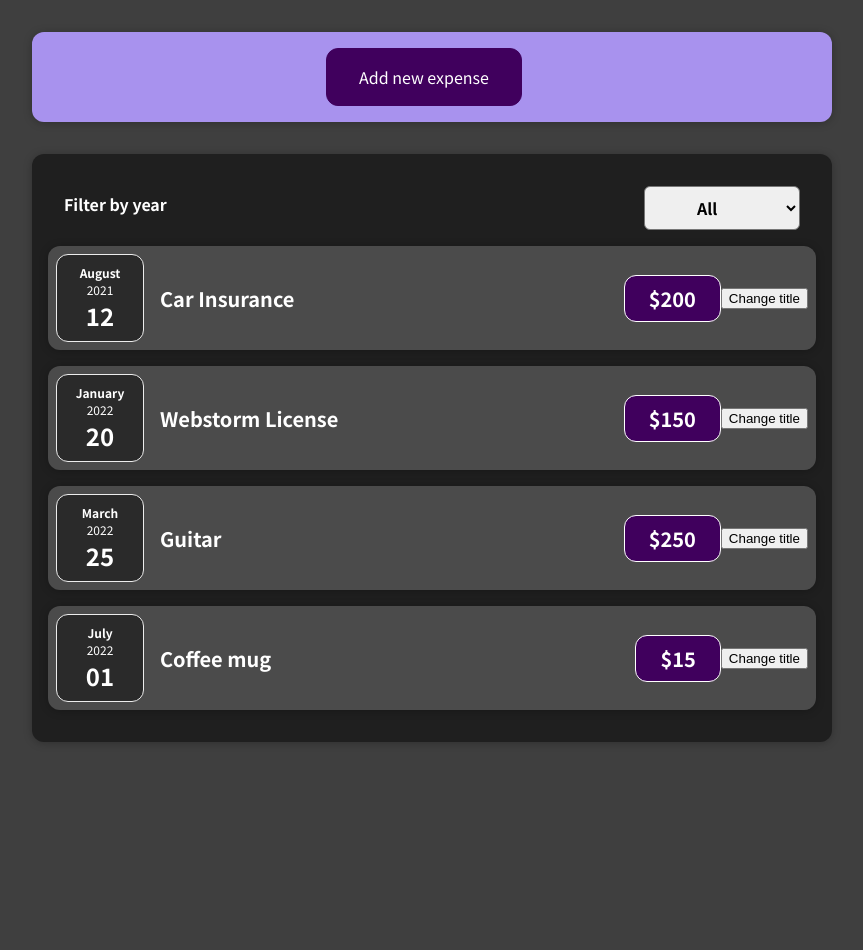
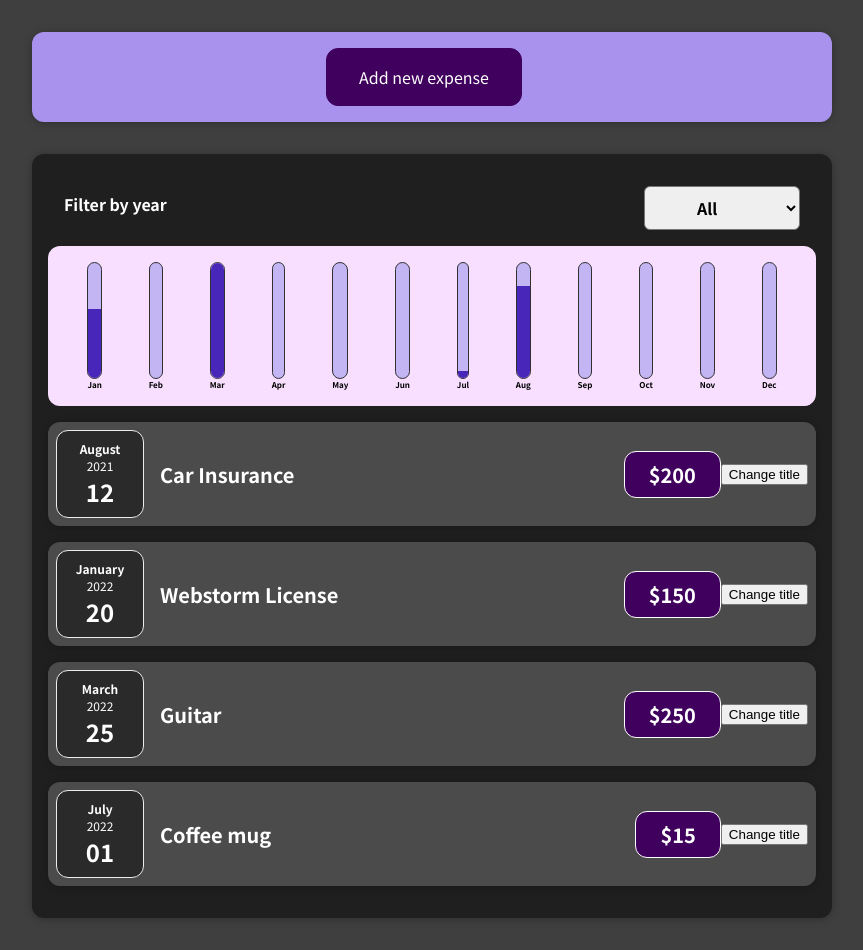
Before and after one commit to JS-Taiyou/my-react-course, a React (Create React App) app: page / in a window 1280 px wide. Shown: the whole page, without its empty margins (208-1071 px from the left). Before the commit the page ends 800 px from the top, so only its background shows below. Built offline with nearby package versions, Linux system fonts and the light colour scheme.

Commit message:
Fixed race condition

```diff
--- /dev/null
+++ b/src/components/Chart/Chart.css
@@ -0,0 +1,9 @@
+.chart {
+    padding: 1rem;
+    border-radius: 12px;
+    background-color: #f8dfff;
+    text-align: center;
+    display: flex;
+    justify-content: space-around;
+    height: 10rem;
+}
--- /dev/null
+++ b/src/components/Chart/Chart.js
@@ -0,0 +1,18 @@
+import React from "react";
+import "./Chart.css";
+import ChartBar from "./ChartBar";
+
+const Chart = (props) => {
+    const totalMaximum = Math.max(...props.dataPoints.map(dataPoint => dataPoint.value));
+    return <div className={"chart"}>
+        {props.dataPoints.map((dataPoint) =>
+            (<ChartBar
+                key={dataPoint.label}
+                value={dataPoint.value}
+                maxValue={totalMaximum}
+                label={dataPoint.label}
+            />)
+        )}
+    </div>
+}
+export default Chart;
--- /dev/null
+++ b/src/components/Chart/ChartBar.css
@@ -0,0 +1,30 @@
+.chart-bar {
+  height: 100%;
+  display: flex;
+  flex-direction: column;
+  align-items: center;
+}
+
+.chart-bar__inner {
+  height: 100%;
+  width: 100%;
+  border: 1px solid #313131;
+  border-radius: 12px;
+  background-color: #c3b4f3;
+  overflow: hidden;
+  display: flex;
+  flex-direction: column;
+  justify-content: flex-end;
+}
+
+.chart-bar__fill {
+  background-color: #4826b9;
+  width: 100%;
+  transition: all 0.3s ease-out;
+}
+
+.chart-bar__label {
+  font-weight: bold;
+  font-size: 0.5rem;
+  text-align: center;
+}
--- /dev/null
+++ b/src/components/Chart/ChartBar.js
@@ -0,0 +1,17 @@
+import React from "react";
+import "./ChartBar.css";
+
+const ChartBar = (props) => {
+    let barFillHeight = "0%";
+    if(props.maxValue > 0){
+        barFillHeight = Math.round((props.value / props.maxValue) * 100) + "%";
+    }
+    return <div className={"chart-bar"}>
+        <div className={"chart-bar__inner"}>
+            <div className={"chart-bar__fill"} style={{height: barFillHeight}}></div>
+        </div>
+        <div className={"chart-bar__label"}>{props.label}</div>
+    </div>
+}
+
+export default ChartBar;
--- a/src/components/Expenses/Expenses.js
+++ b/src/components/Expenses/Expenses.js
@@ -3,6 +3,7 @@
 import ExpensesFilter from "./ExpensesFilter";
 import {useState} from "react";
 import ExpensesList from "./ExpensesList";
+import ExpensesChart from "./ExpensesChart";
 
 function Expenses({ expenseArray }) {
     // We need state at this level so we can use it to toggle each expense's visibility
@@ -15,6 +16,7 @@
     <div>
         <Card className="expenses">
             <ExpensesFilter selectedYear={selectedYear} onSelectValue={filterByYear}/>
+            <ExpensesChart expenses={filteredExpenses}/>
             <ExpensesList items={filteredExpenses}/>
         </Card>
     </div>
--- /dev/null
+++ b/src/components/Expenses/ExpensesChart.js
@@ -0,0 +1,26 @@
+import React from "react";
+import Chart from "../Chart/Chart";
+
+const ExpensesChart = (props) => {
+    const chartDataPoints = [
+        {label: "Jan", value: 0},
+        {label: "Feb", value: 0},
+        {label: "Mar", value: 0},
+        {label: "Apr", value: 0},
+        {label: "May", value: 0},
+        {label: "Jun", value: 0},
+        {label: "Jul", value: 0},
+        {label: "Aug", value: 0},
+        {label: "Sep", value: 0},
+        {label: "Oct", value: 0},
+        {label: "Nov", value: 0},
+        {label: "Dec", value: 0}
+    ];
+    for(const expense of props.expenses){
+        const expenseMonth = expense.date.getMonth();
+        chartDataPoints[expenseMonth].value += expense.amount;
+    }
+    return <Chart dataPoints={chartDataPoints}/>
+}
+
+export default ExpensesChart;
--- a/src/components/NewExpense/ExpenseForm.js
+++ b/src/components/NewExpense/ExpenseForm.js
@@ -17,16 +17,13 @@
 
     const submitHandler = (event) => {
         event.preventDefault();
-        setUserInput((prevState)=>{
-            const currentValues = {...prevState};
-            if(!Object.keys(currentValues).find((key)=> !currentValues[key].length)){
+        if(!Object.keys(userInput).find((key)=> !userInput[key].length)){
             const expenseData = {
-                    title: currentValues.enteredTitle,
-                    amount: parseInt(currentValues.enteredAmount),
-                    date: new Date(currentValues.enteredDate)
+                title: userInput.enteredTitle,
+                amount: parseInt(userInput.enteredAmount),
+                date: new Date(userInput.enteredDate)
             }
             props.onSaveExpenseData(expenseData);
-                props.onToggle();
             return {
                 enteredTitle: '',
                 enteredAmount: '',
@@ -34,10 +31,8 @@
             };
         } else {
             alert("Please fill all the fields");
-                return currentValues;
+            return userInput;
         }
-
-        });
     }
     return <form onSubmit={submitHandler}>
         <div className="new-expense__controls">
--- a/src/components/NewExpense/NewExpense.js
+++ b/src/components/NewExpense/NewExpense.js
@@ -14,6 +14,7 @@
             id: Math.random().toString()
         }
         props.saveHandler(expenseData);
+        toggleFormVisibility();
     }
 
     return (
```
Lines whose indentation alone changed are shown as unchanged.
